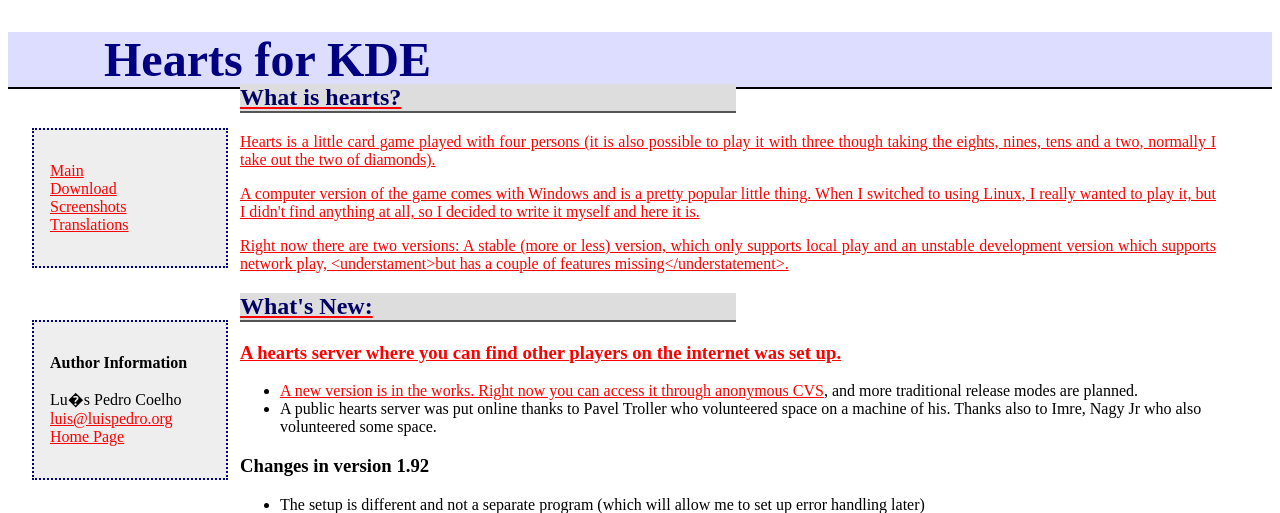
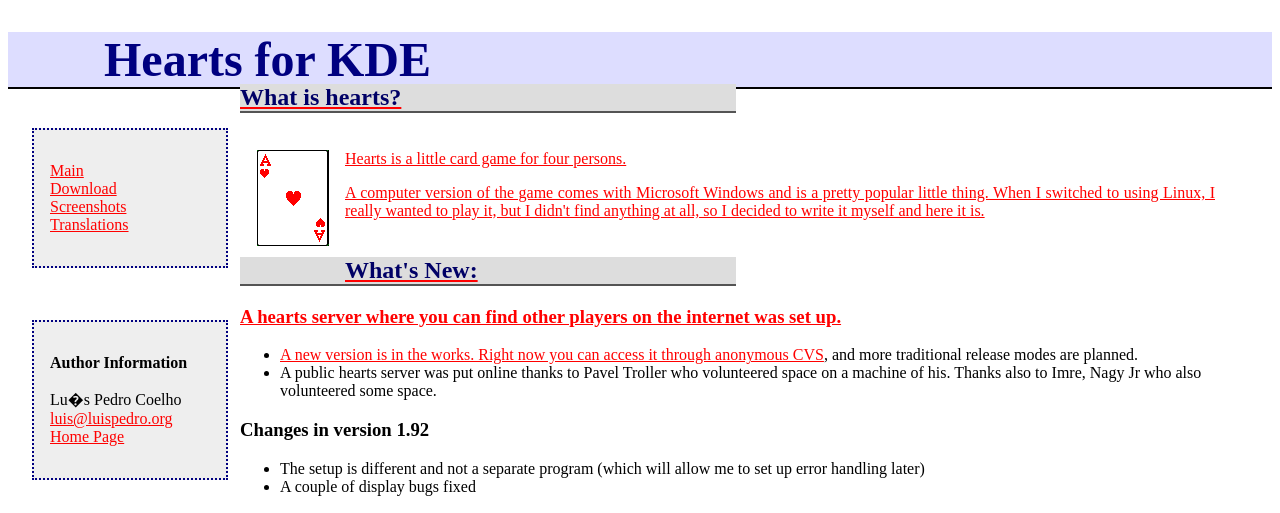
Before and after one commit to luispedro/hearts, a PHP site: page / in a window 1280 px wide. Shown: the top 513 px of the page. Run offline with PHP 8.4, Linux system fonts and the light colour scheme.

Commit message:
Add a card pic.
git-svn-id: file:///home/luispedro/luispedro.org/svn/hearts/trunk@170 174c993c-7530-0410-8f2a-93c0592b7a1f

```diff
--- a/hearts.admin/public_html/index.php
+++ b/hearts.admin/public_html/index.php
@@ -4,10 +4,11 @@ do_header('Hearts for KDE');
 ?>
 
 <h2>What is hearts?</h2>
-
-<p>Hearts is a little card game played with four persons (it is also possible to play it with three though taking the eights, nines, tens and a two, normally I take out the two of diamonds).
-<p>A computer version of the game comes with Windows and is a pretty popular little thing. When I switched to using Linux, I really wanted to play it, but I didn't find anything at all, so I decided to write it myself and here it is.
-<p>Right now there are two versions: A stable (more or less) version, which only supports local play and an unstable development version which supports network play, &lt;understament&gt;but has a couple of features missing&lt;/understatement&gt;.
+<div style="padding: 1px;">
+<img style="float:left; margin: 1em" src="images/Ha.png" />
+<p>Hearts is a little card game for four persons.</p>
+<p>A computer version of the game comes with Microsoft Windows and is a pretty popular little thing. When I switched to using Linux, I really wanted to play it, but I didn't find anything at all, so I decided to write it myself and here it is.
+</div>
 
 <h2>What's New:</h2>
 
```
Also changed, not shown: hearts.admin/public_html/images/Ha.png (added).
